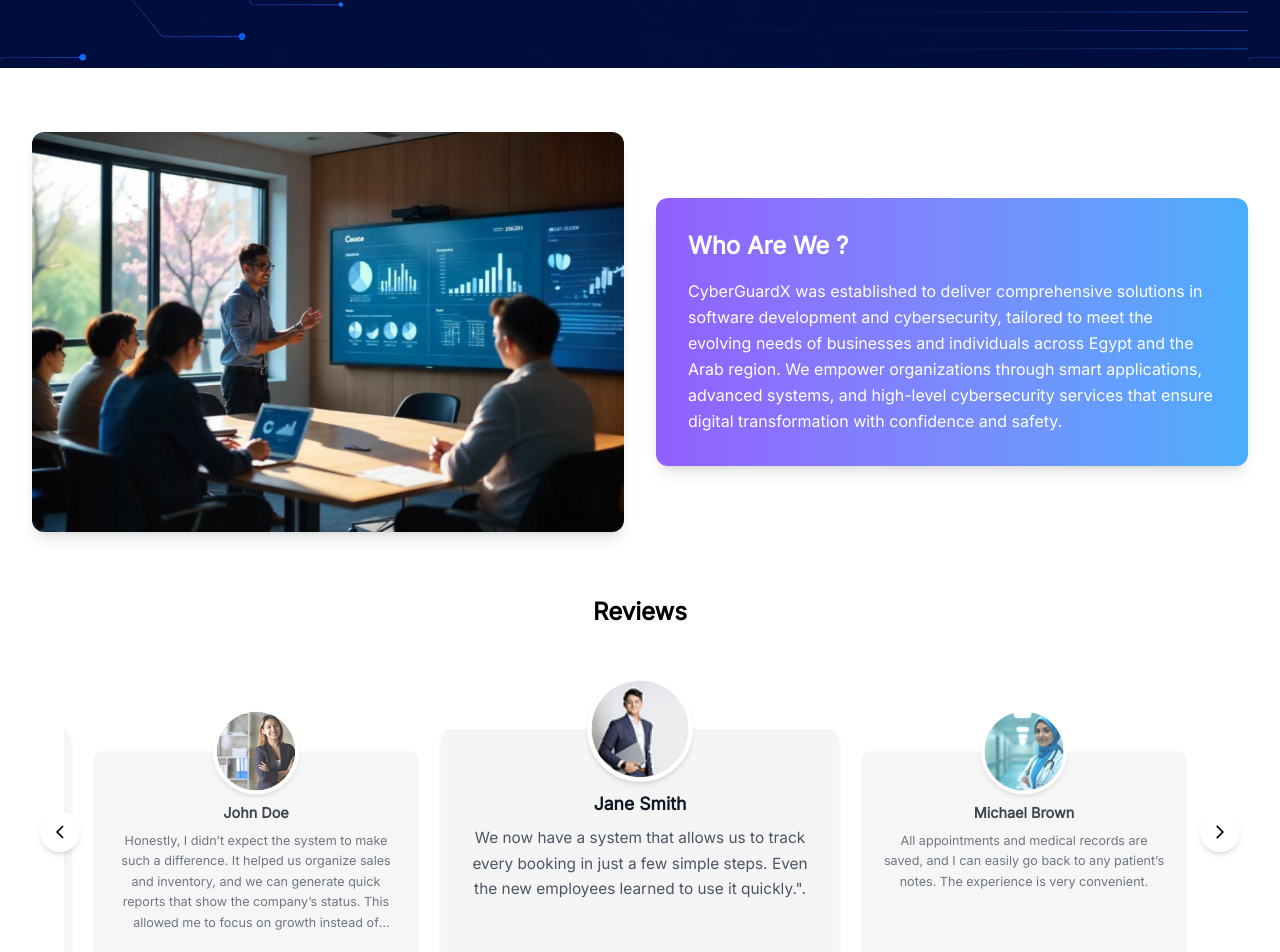
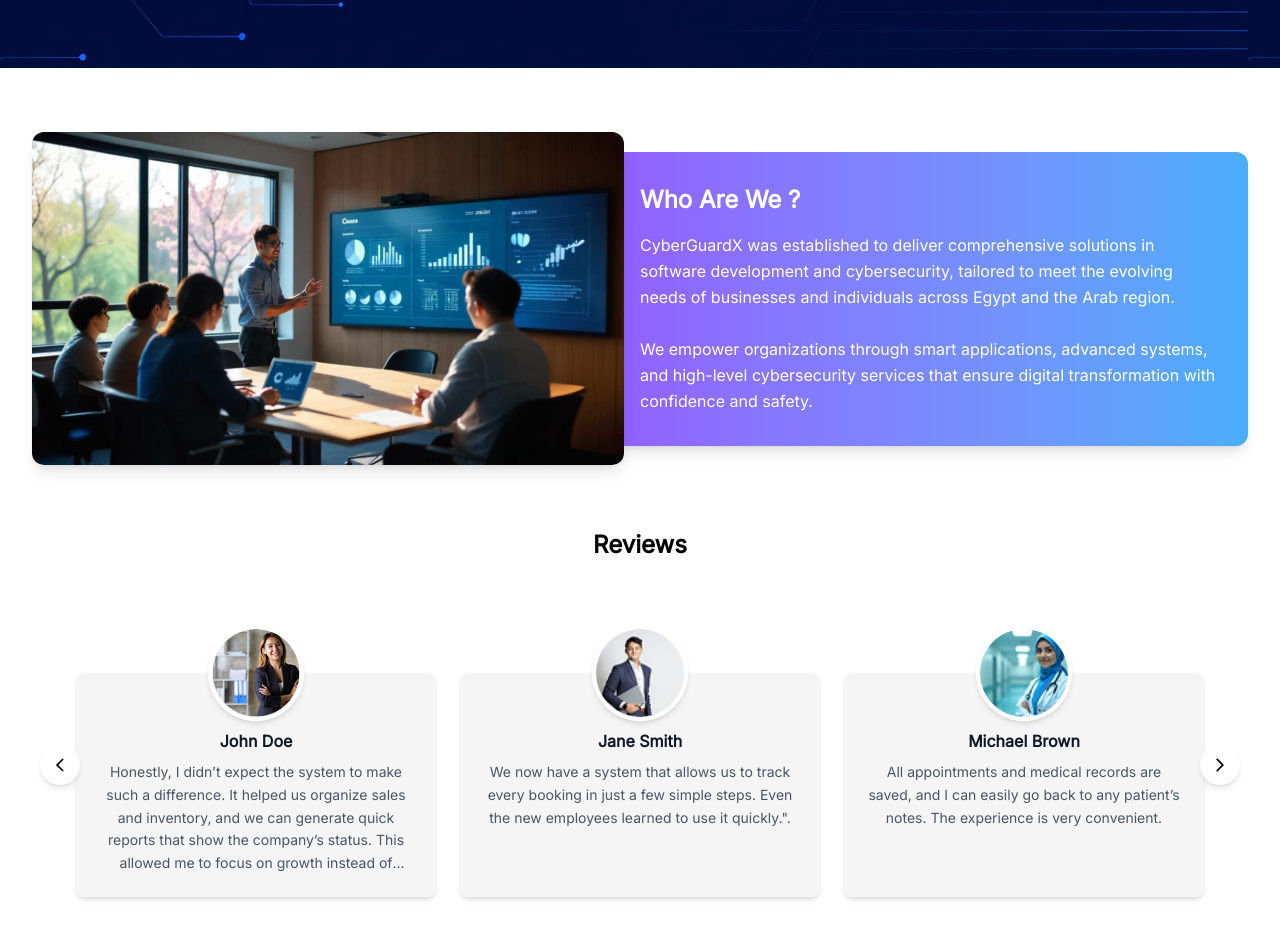
Before and after one commit to Mohamed-Khaled-Hub/cyber-guard-x, a Next.js app: page /about in a window 1280 px wide. Shown: the part 300-1252 px from the top of the page. Built offline with nearby package versions, Linux system fonts and the light colour scheme; no server answers.

Commit message:
Sarah again :)

```diff
--- a/app/about/page.tsx
+++ b/app/about/page.tsx
@@ -48,9 +48,19 @@
     const aboutPageData = {
         whoWeAre: {
             title: 'Who Are We ?',
-            description: `CyberGuardX was established to deliver comprehensive solutions in software development and cybersecurity, tailored to meet the evolving needs of businesses and individuals across Egypt and the Arab region.
-
-We empower organizations through smart applications, advanced systems, and high-level cybersecurity services that ensure digital transformation with confidence and safety.`,
+            description: (
+                <>
+                    CyberGuardX was established to deliver comprehensive
+                    solutions in software development and cybersecurity,
+                    tailored to meet the evolving needs of businesses and
+                    individuals across Egypt and the Arab region.
+                    <br />
+                    <br />
+                    We empower organizations through smart applications,
+                    advanced systems, and high-level cybersecurity services that
+                    ensure digital transformation with confidence and safety.
+                </>
+            ),
             image: {
                 src: '/assets/images/who-we-are.svg',
                 alt: 'Team meeting',
@@ -104,7 +114,7 @@
             <AnimatedSection>
                 <section className='who-we-are'>
                     <motion.div
-                        className='who-we-are-img not-md:-mr-12'
+                        className='who-we-are-img'
                         {...animations.whoWeAreImg}
                     >
                         <Image
--- a/src/components/FooterRelated/Footer.tsx
+++ b/src/components/FooterRelated/Footer.tsx
@@ -55,14 +55,12 @@
                         variant='secondary'
                         href='/contact-us'
                         label='Contact Us'
-                        className='min-w-40'
                     />
                     <Button
                         variant='primary'
                         href='https://calendly.com/youssefarag3/30min'
                         target='_blank'
                         label='Schedule a call'
-                        className='min-w-40'
                     />
                 </div>
             </div>
--- a/src/components/SlidersRelated/ReviewsCarousel.tsx
+++ b/src/components/SlidersRelated/ReviewsCarousel.tsx
@@ -121,8 +121,8 @@
                                 className={renderClasses(
                                     'review-slide transition-transform duration-500',
                                     Math.abs(i - index) === 1
-                                        ? 'scale-110 z-10'
-                                        : 'scale-90 opacity-80'
+                                        ? 'not-sm:scale-110'
+                                        : 'not-sm:scale-90 not-sm:opacity-80'
                                 )}
                                 key={`review-${i}`}
                             >
--- a/src/styles/components/FooterRelated/Footer.css
+++ b/src/styles/components/FooterRelated/Footer.css
@@ -79,12 +79,7 @@
 
 div.footer-socials li * {
     @apply w-full h-full duration-200;
-    /*@apply text-c5;*/
 }
-
-/*div.footer-socials li:hover * {*/
-/*    @apply text-c6;*/
-/*}*/
 
 div.footer-contact li {
     @apply flex gap-2;
--- a/src/styles/components/UIRelated/Loader.css
+++ b/src/styles/components/UIRelated/Loader.css
@@ -8,7 +8,7 @@
 
 /* Container */
 div.loader {
-    @apply relative w-1/4 aspect-square flex items-center justify-center;
+    @apply relative w-1/4 not-md:w-1/2 aspect-square flex items-center justify-center;
 }
 
 /* Lottie animation */
--- a/src/styles/pages/about/page.css
+++ b/src/styles/pages/about/page.css
@@ -5,15 +5,22 @@
 
     /* Who Are We */
     section.who-we-are {
-        @apply grid grid-cols-1 md:grid-cols-2 gap-8 items-center;
+        @apply grid grid-cols-1 md:grid-cols-2 gap-8 items-center relative;
     }
 
     div.who-we-are-img {
-        @apply relative w-full h-80 md:h-[400px] rounded-xl shadow-lg overflow-hidden;
+        @apply relative w-full aspect-[16/10] md:aspect-[16/9] rounded-xl shadow-lg overflow-hidden z-10;
     }
 
     div.who-we-are-text {
-        @apply bg-gradient-to-r from-c5 to-c4 text-white p-8 rounded-xl shadow-lg;
+        @apply bg-gradient-to-r from-c5 to-c4 text-white p-8 rounded-xl shadow-lg relative z-0;
+        margin-left: -3rem;
+    }
+
+    @media (max-width: 768px) {
+        div.who-we-are-text {
+            margin-left: 0;
+        }
     }
 
     div.who-we-are-text h2 {
--- a/src/styles/pages/contact-us/page.css
+++ b/src/styles/pages/contact-us/page.css
@@ -8,12 +8,12 @@
     }
 
     .contact-grid {
-        @apply grid grid-cols-1 md:grid-cols-2 gap-12;
+        @apply grid grid-cols-1 md:grid-cols-2 gap-12 items-stretch;
     }
 
     /* Left column */
     .contact-info {
-        @apply flex flex-col gap-8;
+        @apply relative flex flex-col gap-6 h-full;
     }
 
     .contact-heading {
@@ -41,7 +41,7 @@
     }
 
     .contact-info-button {
-        @apply w-full;
+        @apply md:absolute w-full md:bottom-6;
     }
 
     /* Right column */
```
